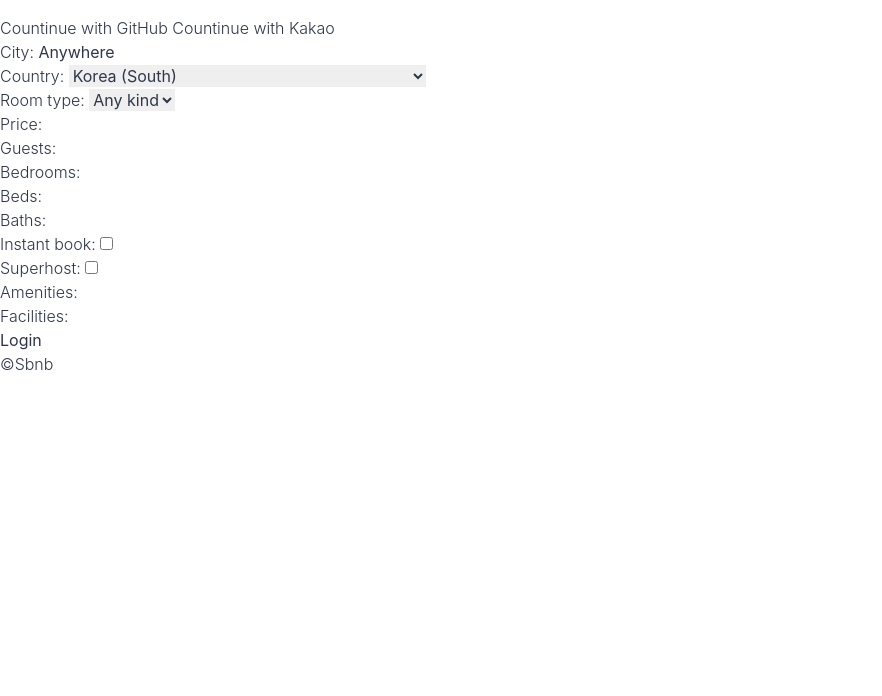
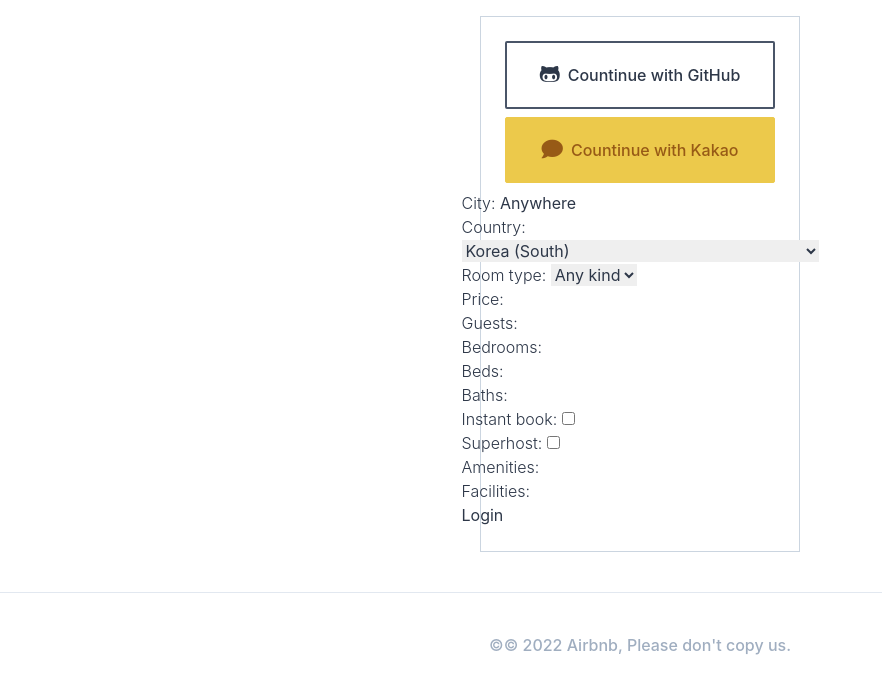
Before and after one commit to ilovecoffeeeee/airbnb-clone, a Django app: template templates/users/login.html in a window 1280 px wide. Shown: the part 80-776 px from the top of the page, without its empty margins (0-882 px from the left). Run offline with Django 3.2, Linux system fonts and the light colour scheme; the template is opened without the code that fills it: values that come from a table or form of the project are taken from there, others are empty; parts of the project's set-up code (start-up, migrations or seed data) failed here and were passed over; some libraries are stand-ins or nearby versions.

Commit message:
social login

```diff
--- a/templates/partials/footer.html
+++ b/templates/partials/footer.html
@@ -1,3 +1,3 @@
-<footer>
-    &copy;Sbnb
+<footer class="container mx-auto text-center py-10 border-t font-medium text-gray-500">
+    &copy;© 2022 Airbnb, Please don't copy us.
 </footer>
--- a/templates/partials/social_login.html
+++ b/templates/partials/social_login.html
@@ -1,8 +1,8 @@
-<div>
-    <a href="{% url 'users:github-login' %}">
-        Countinue with GitHub
+<div class="flex flex-col w-full">
+    <a href="{% url 'users:github-login' %}" class="w-full border-2 font-medium border-gray-700 mb-2 text-center rounded-sm py-5">
+        <i class="fab fa-github-alt mr-2 fa-lg"></i>Countinue with GitHub
     </a>
-    <a href="{% url 'users:kakao-login' %}">
-        Countinue with Kakao
+    <a href="{% url 'users:kakao-login' %}" class="w-full border font-medium text-yellow-800 border-yellow-500 mb-2 text-center rounded-sm py-5 bg-yellow-500">
+        <i class="fas fa-comment mr-2 fa-lg"></i>Countinue with Kakao
     </a>
 </div>
--- a/templates/users/login.html
+++ b/templates/users/login.html
@@ -9,12 +9,14 @@
 
 {% block content %}
 
-    {% include 'partials/social_login.html' %}
+    <div class="container lg:w-5/12 md:w-1/2 xl:w-1/4 mx-auto my-10 flex flex-col items-center border p-6 border-gray-400">
+        {% include 'partials/social_login.html' %}
 
     <form method="post", action="{% url "users:login"%}">
             {% csrf_token %}
         {{form.as_p}}
         <button>Login</button>
     </form>
+    </div>
 
 {% endblock content %}
```
Also changed, not shown: templates/partials/room_card.html (+6 -5 lines), templates/rooms/room_list.html (+12 -7 lines).
